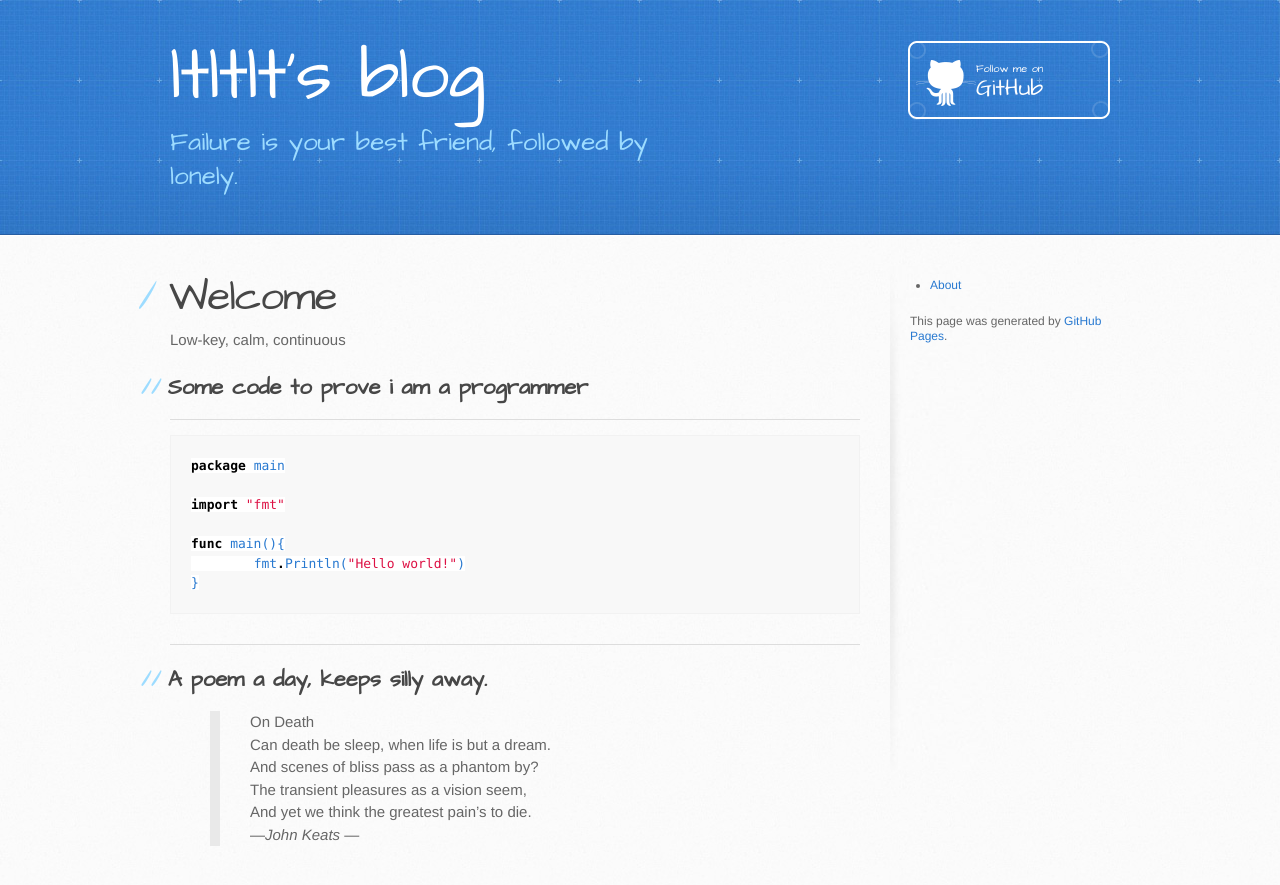
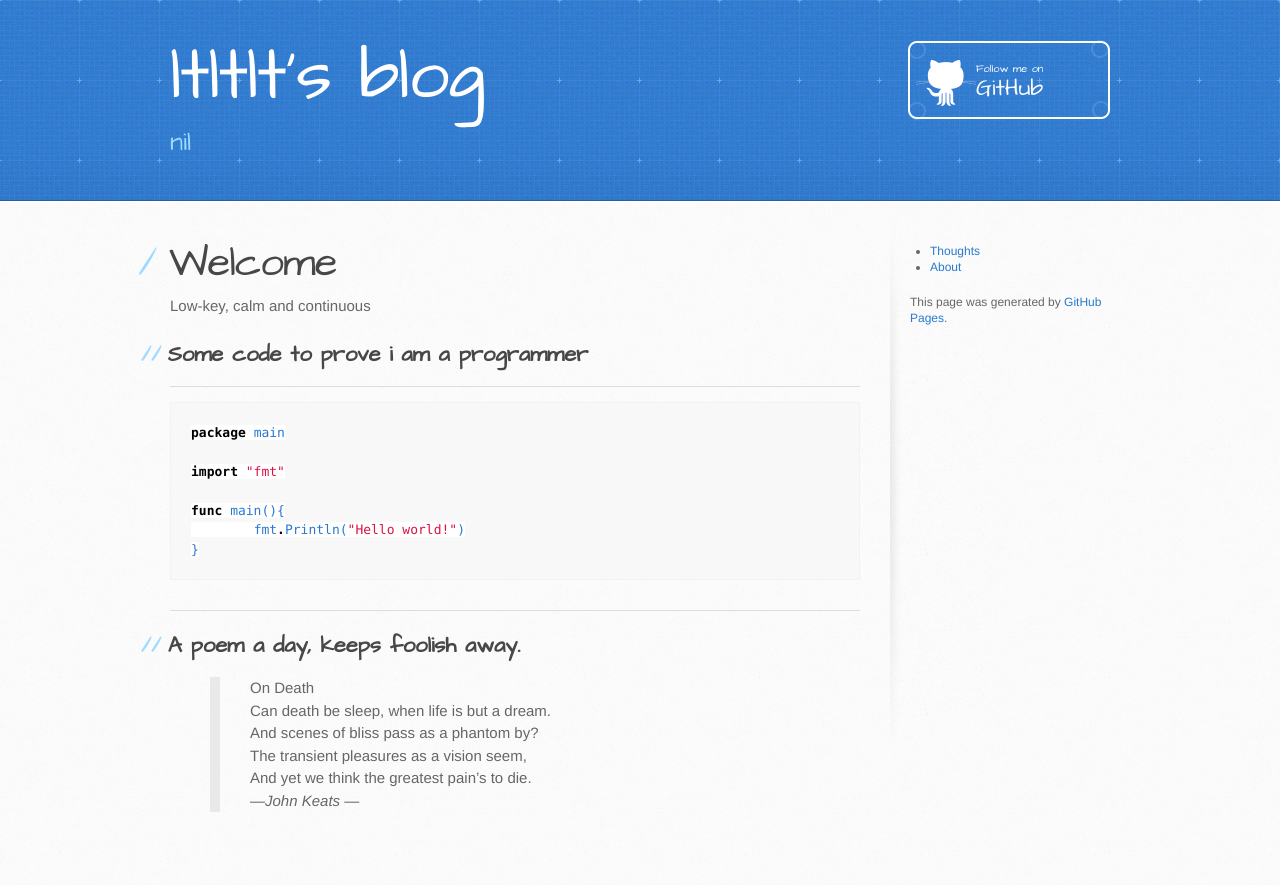
Before and after one commit to ltltlt/ltltlt.github.io, a Jekyll site: the page built from index.md, in a window 1280 px wide. Shown: the top 885 px of the page. Built offline with Jekyll 4.4.1, drawn with Linux system fonts in a browser that asks for light colours; our own code applies the rules of GitHub Pages for plain Markdown files.

Commit message:
add thoughts page to tell what i thought. Sun Jul  1 14:45:35 CST 2018 on ChromeBook

````diff
--- a/_config.yml
+++ b/_config.yml
@@ -1,5 +1,5 @@
 title: ltltlt's blog
-description: Failure is your best friend, followed by lonely.
+description: nil
 show_downloads: false
 google_analytics:
 theme: jekyll-theme-architect
--- /dev/null
+++ b/_data/thoughts.yml
@@ -0,0 +1,5 @@
+- who: me
+  content: The worst mistake i ever made when i'm in college is that i overvalue the relation between me and my roommates.
+
+- who: me
+  content: Failure is your best friend, followed by lonely.
--- /dev/null
+++ b/_posts/2018-07-01-thoughts.md
@@ -0,0 +1,4 @@
+---
+layout: thoughts
+title: Thoughts
+---
--- a/index.md
+++ b/index.md
@@ -3,7 +3,7 @@
 ---
 
 # Welcome
-Low-key, calm, continuous
+Low-key, calm and continuous
 
 ## Some code to prove i am a programmer
 
@@ -19,7 +19,7 @@
 ```
 
 ---
-## A poem a day, keeps silly away.
+## A poem a day, keeps foolish away.
 > On Death
 > Can death be sleep, when life is but a dream.
  And scenes of bliss pass as a phantom by?
````
Also changed, not shown: _layouts/thoughts.html (added, +87 -0 lines).
